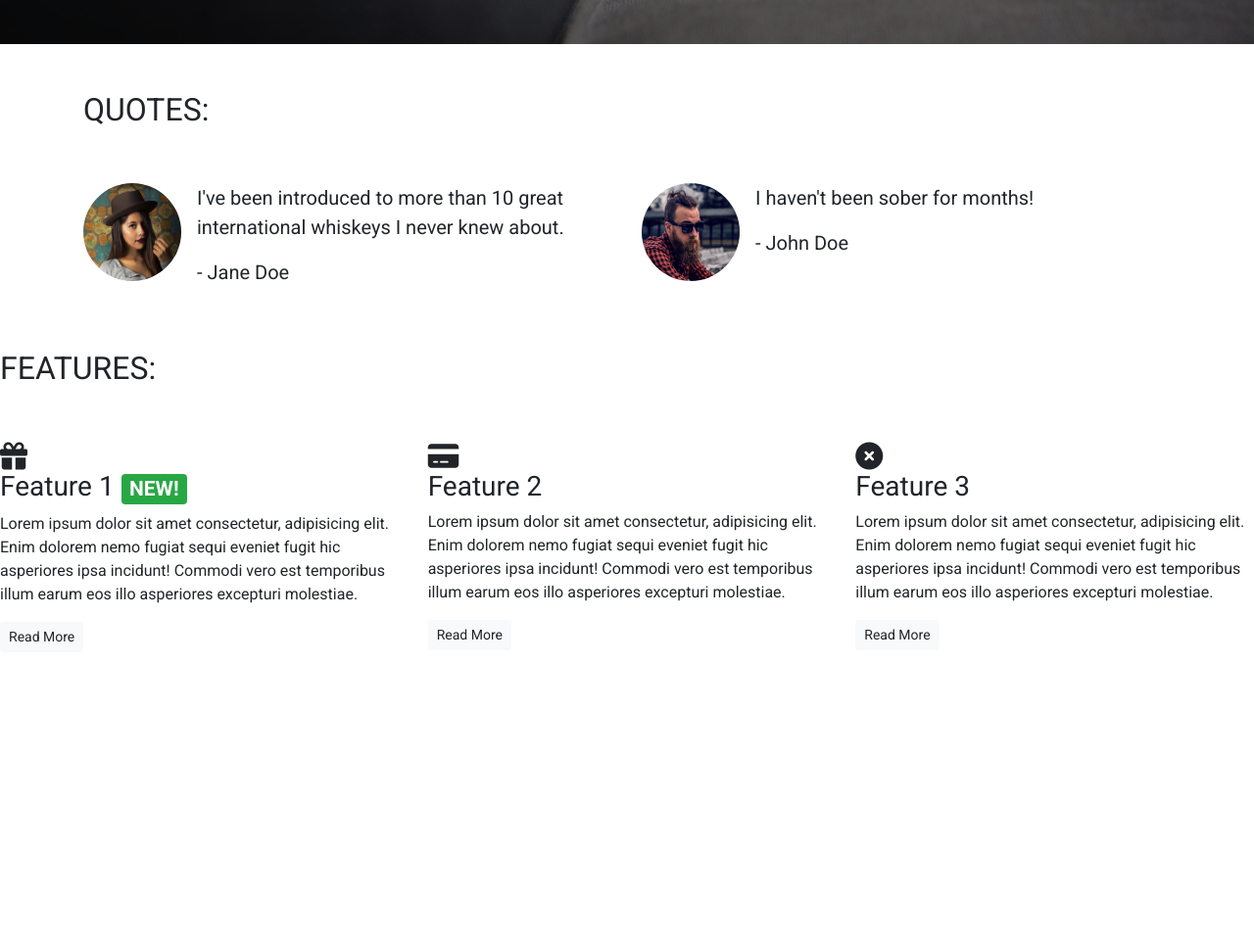
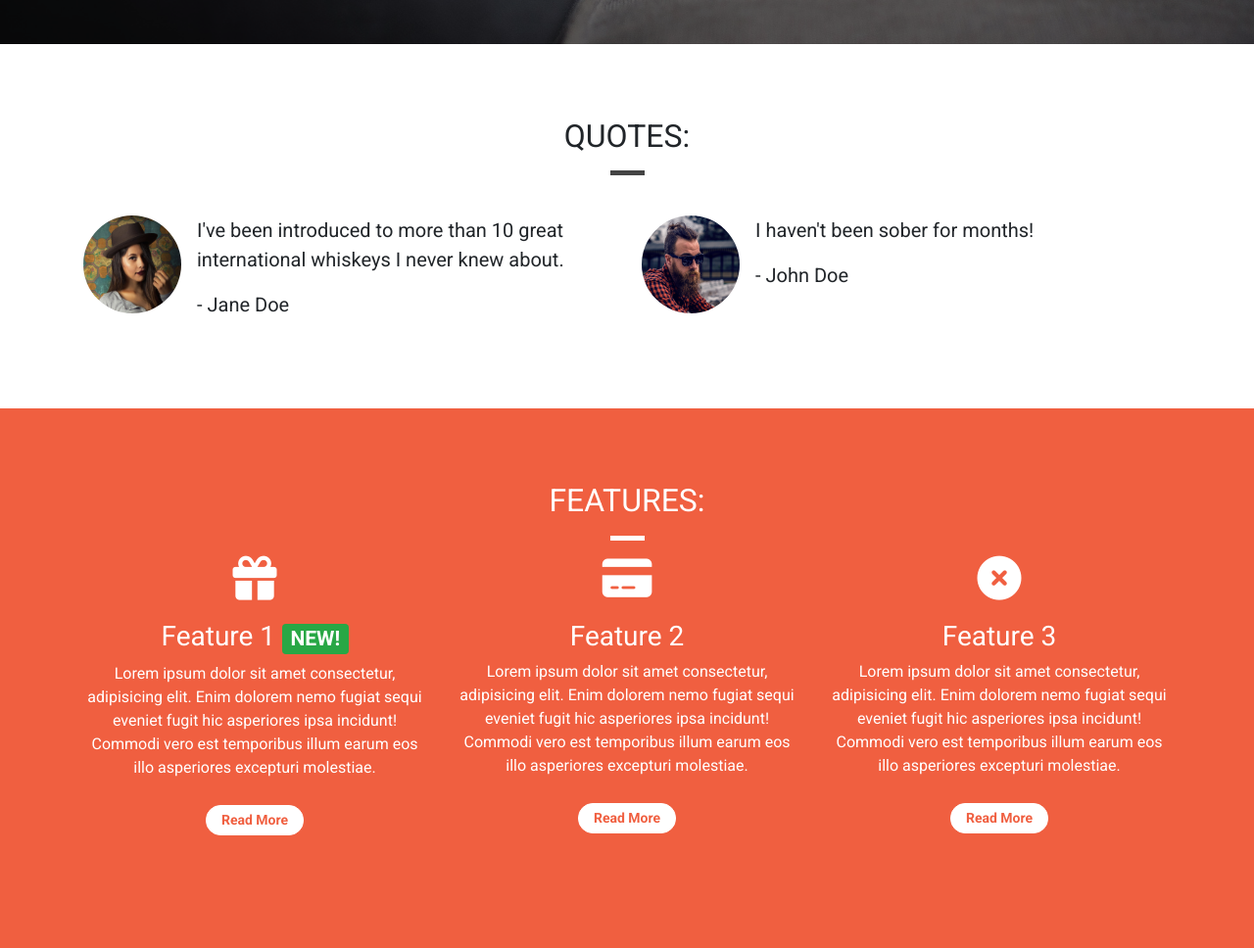
Before and after one commit to ShaneCDev/bootstrap-basics, a plain HTML site: page index.html in a window 1280 px wide. Shown: the part 755-1723 px from the top of the page at 98% size. Before the commit the page ends 1437 px from the top, so only its background shows below. Drawn offline with nearby package versions, Linux system fonts and the light colour scheme.

Commit message:
added some custom styling to make each section stick out and added more vertical spacing between them

```diff
--- a/assets/css/style.css
+++ b/assets/css/style.css
@@ -1,5 +1,14 @@
 body {
     font-family: 'Roboto', sans-serif;
+}
+
+.container-wrapper {
+
+}
+
+.container-wrapper--red {
+    background-color: #f05f40;
+    color: white;
 }
 
 .alert-container .col-12 {
@@ -48,20 +57,48 @@ body {
 
 }
 
+/* Page headers */
+
+.page-header {
+    margin-bottom: 0;
+    border-bottom: 0;
+    text-align: center;
+}
+
+.page-header h2 {
+    margin-top: 0;
+}
+
+.quotes .page-header {
+    margin-bottom: 25px;
+}
+
 /* Block Dividers */
 
 .block-divider {
     width: 75px;
     height: 5px;
     border: 0;
+    background-color: #444;
 }
 
 .block-divider--orange {
     background-color: #f05f40;
 }
 
+.block-divider--white {
+    background-color: white;
+}
+
 .block-divider--short {
     width: 35px;
+}
+
+/* Content containers */
+
+.content-container {
+    padding-top: 75px;
+    padding-bottom: 75px;
 }
 
 /* Navbar */
@@ -138,3 +175,24 @@ body {
     background-color: #df4929;
     border-color: #df4929;
 }
+
+.feature {
+    text-align: center;
+    margin-bottom: 40px;
+}
+
+.feature i {
+    margin-bottom: 20px;
+    font-size: 45px;
+    line-height: 45px;
+}
+
+.feature .btn {
+    background-color: white;
+    border-color: white;
+    border-radius: 15px;
+    min-width: 100px;
+    font-weight: bold;
+    margin-top: 10px;
+    color: #f05f40;
+}
--- a/index.html
+++ b/index.html
@@ -86,11 +86,13 @@
     </div>
 
     <!--Quotes-->
-    <div class="container quotes-container">
+    <div class="container-wrapper">
+        <div class="container quotes-container content-container">
             <section class="quotes">
                 <div class="row">
-                <div class="col-12 my-5">
+                    <div class="col-12 page-header">
                         <h2 class="text-uppercase">Quotes:</h2>
+                        <hr class="block-divider block-divider--short">
                     </div>
                 </div>
                 <div class="row">
@@ -125,13 +127,16 @@
             </section>
             <!--end quotes-->
         </div>
+    </div>
 
     <!--Features-->
-    <div class="features-container">
+    <div class="container-wrapper container-wrapper--red">
+        <div class="container features-container content-container">
             <section class="features">
                 <div class="row">
-                <div class="col-12 my-5">
+                    <div class="col-12 page-header">
                         <h2 class="text-uppercase">Features:</h2>
+                        <hr class="block-divider block-divider--short block-divider--white">
                     </div>
                 </div>
                 <div class="row">
@@ -168,6 +173,7 @@
                     </div>
                 </div>
             </section>
+        </div>
     </div>
 
 
```
Lines whose indentation alone changed are shown as unchanged.
